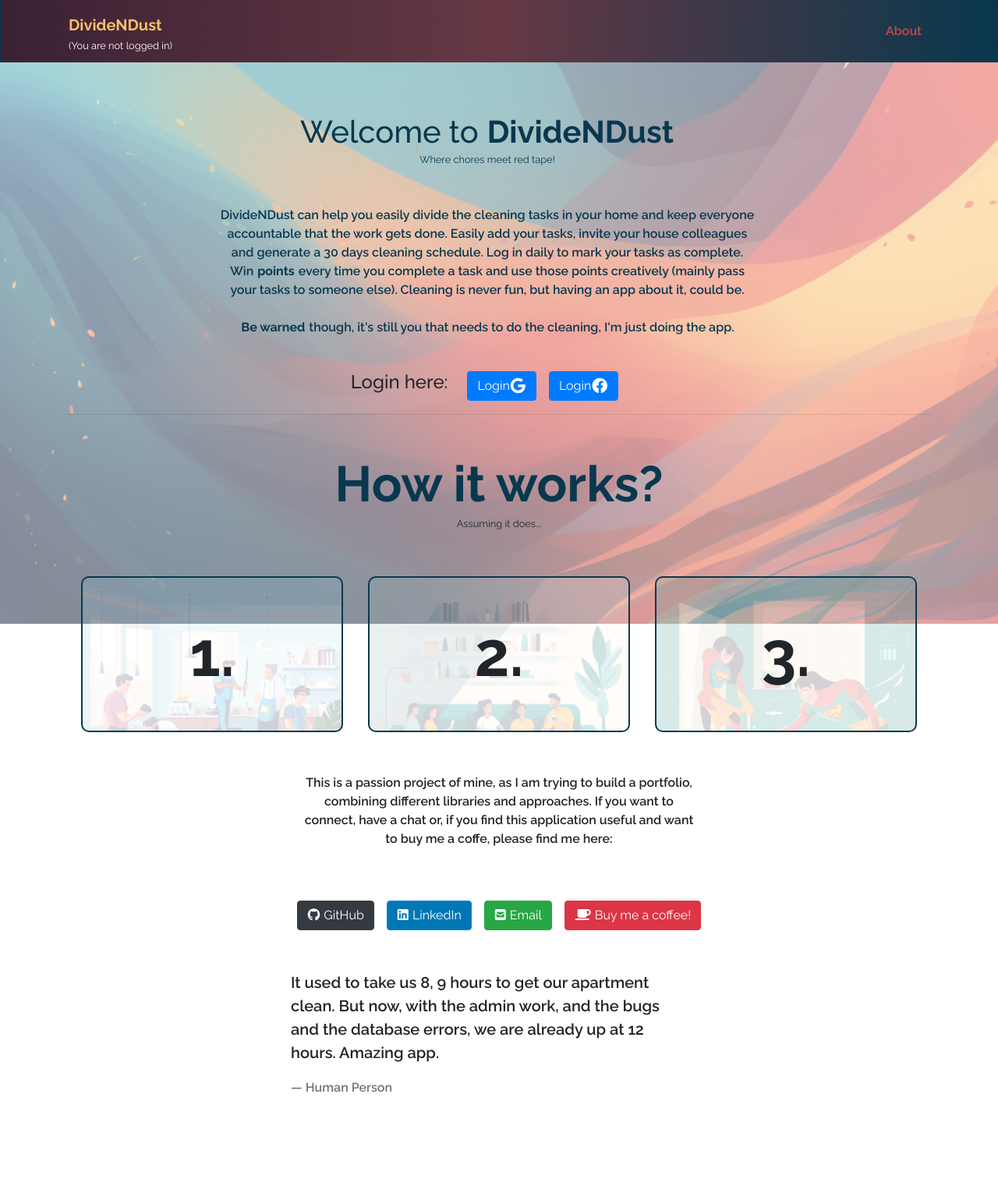
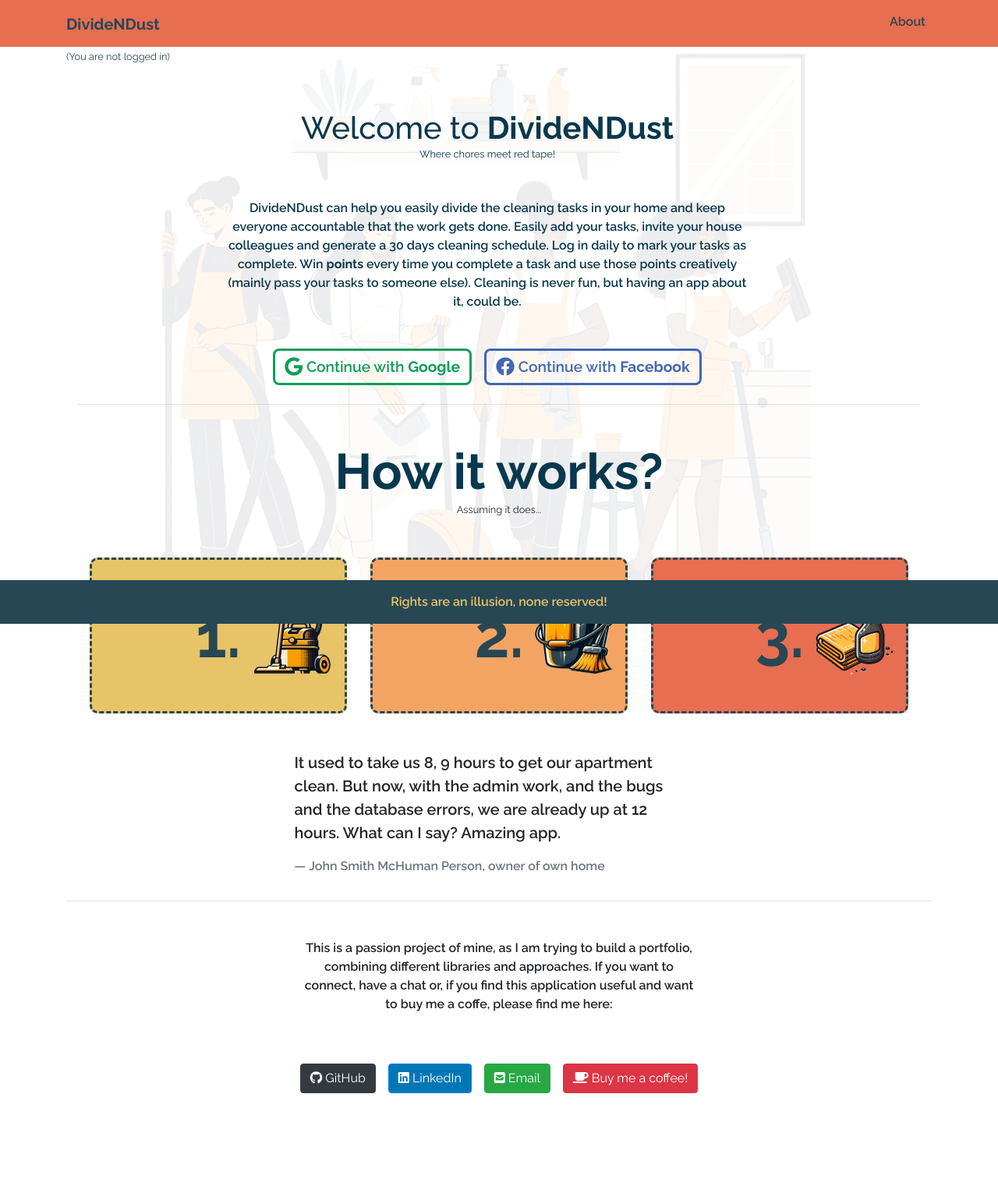
Before and after one commit to DanMGocan/cleandivide, a Flask app: page / in a window 1280 px wide. Shown: the whole page at 78% size. Before the commit the page ends 1401 px from the top, so only its background shows below. Run offline with Flask 3, Linux system fonts and the light colour scheme; some libraries are stand-ins or nearby versions.

Commit message:
Front end work

```diff
--- a/main.py
+++ b/main.py
@@ -2,8 +2,8 @@
 
 from flask import Blueprint, Flask, render_template, request, url_for, flash, redirect, session
 from flask_login import login_required, UserMixin, LoginManager, login_user, logout_user, current_user
+from views.auth import auth_bp, setup_google, setup_facebook, add_or_get_user
 from flask_mail import Mail
-from views.auth import auth_bp, setup_google, setup_facebook, add_or_get_user
 from views.additems import additems_bp
 from views.helpers import helpers_bp, mail
 from views.generator import generator_bp
--- a/static/css/main.css
+++ b/static/css/main.css
@@ -1,26 +1,11 @@
 * {
-    border: 1px dotted rgba(0, 0, 0, 0.0);
-    /* font-family: 'Montserrat', sans-serif;
-    font-family: 'Quicksand', sans-serif; */
   font-family: 'Raleway', sans-serif;
   font-weight: 600;
 }
 
-a {
-    color: var(--hunyadi-yellow);
-}
-
-.custom-box a {
-    color: var(--prussian-blue)
-}
-
-.rounded-custom {
-    border-radius:10%;
-  }
-
-  body::before {
+/* body::before {
     content: "";
-    position: fixed; /* Fixed/sticky position */
+    position: fixed;
     top: 0;
     right: 0;
     bottom: 0;
@@ -28,9 +13,45 @@ a {
     background-image: url("../media/img/background.png");
     background-size: cover;
     background-repeat: no-repeat;
-    opacity: 0.5; /* Add transparency */
-    pointer-events: none; /* Allow clicks to pass through */
-    z-index: -1; /* Sit behind the content */
+    opacity: 0.5;
+    pointer-events: none;
+    z-index: -1;
+  } */
+
+  body {
+    --stop1: 5%;
+    --stop2: 10%;
+    --stop3: 90%;
+    --stop4: 95%;
+    margin: 0;
+    background: linear-gradient(45deg,
+        hsla(197, 37%, 24%, 0.99) 0%,
+        hsla(197, 37%, 24%, 0.99) var(--stop1),
+        hsla(173, 58%, 39%, 0.99) var(--stop1),
+        hsla(173, 58%, 39%, 0.99) var(--stop2),
+        hsla(43, 74%, 66%, 0.7) var(--stop2),
+        hsla(43, 74%, 66%, 0.7) var(--stop3),
+        hsla(27, 87%, 67%, 0.99) var(--stop3),
+        hsla(27, 87%, 67%, 0.99) var(--stop4),
+        hsla(12, 76%, 61%, 0.99) var(--stop4),
+        hsla(12, 76%, 61%, 0.99) 100%);
+    background-size: cover;
+    background-attachment: fixed;
+  }
+
+body::after {
+  content: "";
+  position: fixed;
+  bottom: 0;
+  left: 0;
+  width: 65%;
+  transform: translateX(25%);
+  height: 100%;
+  background-image: url(../media/img/backgroundmain.png);
+  background-size: cover;
+  background-repeat: no-repeat;
+  opacity: 0.08;
+  z-index: -1;
 }
 
 .howitworks {
@@ -41,59 +62,60 @@ a {
 
 .custom-box {
   position: relative;
-    border: 2px var(--prussian-blue) solid;
+  border: 3px var(--charcoal) dashed;
   border-radius: 10px;
   height: 200px;
   overflow: hidden;
   display: flex;
-    justify-content: center; /* Center horizontally */
-    align-items: center;     /* Center vertically */
-    flex-direction: column;   /* Stack child elements vertically */
+  justify-content: center;
+  align-items: center;
+  flex-direction: column;
+  transition: transform 0.3s ease-in-out, border-color 0.3s ease-in-out;
+}
+
+.custom-box img {
+  position: absolute;
+  right: 5%;
+  width: 100px;
+  height: 100px;
+  z-index: 1; /* Ensure image is above the box content but below the number */
+}
+
+.number {
+  font-size: 2em;
+  color: var(--charcoal);
+  position: absolute;
+  top: 50%;
+  left: 50%;
+  transform: translate(-50%, -50%);
+  z-index: 2; /* Ensure number is above the image */
+}
+
+.custom-box:hover {
+  transform: scale(1.07);
+  border-color: var(--charcoal); /* Show border on hover */
+}
+
+.custom-box:hover img {
+  opacity: 0;
+  transition: opacity 0.3s ease-in-out;
 }
 
 /* Background images */
-  #box1::before {
-    content: "";
-    background-image: url('../media/img/index_1.png');
-    /* common background styles */
-    position: absolute;
-    top: 0;
-    left: 0;
-    right: 0;
-    bottom: 0;
-    background-size: cover;
-    opacity: 0.2;
-    z-index: -1;
+#box1 {
+  background-color: var(--saffron);
 }
 
-  #box2::before {
-    content: "";
-    background-image: url('../media/img/index_2.png');
-    /* common background styles */
-    position: absolute;
-    top: 0;
-    left: 0;
-    right: 0;
-    bottom: 0;
-    background-size: cover;
-    opacity: 0.2;
-    z-index: -1;
+#box2 {
+  background-color: var(--sandy-brown);
 }
 
-  #box3::before {
-    content: "";
-    background-image: url('../media/img/index_3.png');
-    position: absolute;
-    top: 0;
-    left: 0;
-    right: 0;
-    bottom: 0;
-    background-size: cover;
-    opacity: 0.2;
-    z-index: -1;
+#box3 {
+  background-color: var(--burnt-sienna);
 }
 
-    .number, .hidden-text {
+.number,
+.hidden-text {
   transition: opacity 0.3s ease-in-out;
   position: absolute;
   width: 100%;
@@ -112,23 +134,30 @@ a {
 
 /* Gradient background for navbar */
 .navbar {
-    background: linear-gradient(90deg, var(--dark-purple), var(--eggplant), var(--prussian-blue));
+  background-color: var(--burnt-sienna) !important;
+  border-bottom: 4px dashed var(--burnt-sienna);
 }
 
 /* Font styles */
 .navbar-brand {
   font-weight: bold;
-    color: var(--hunyadi-yellow) !important;
+  color: var(--charcoal) !important;
 }
 
 .nav-link {
-    color: var(--bittersweet-shimmer) !important;
-    transition: color 0.3s ease-in-out;
+  color: var(--charcoal) !important;
+  transition: color 0.3s ease-in-out, transform 0.3s ease-in-out;
 }
 
 .nav-link:hover {
-    color: var(--hunyadi-yellow) !important;
+  color: var(--persian-green) !important;
+  transform: scale(1.2);
 }
+
+#signedAs {
+  color: var(--charcoal)
+}
+
 
 #index-title-section {
   color: var(--prussian-blue);
@@ -138,24 +167,20 @@ a {
   background-color: rgb(0, 119, 181);
 }
 
-
-
-.question-button {
-  color: var(--hunyadi-yellow);
-  background-color: var(--dark-purple);
-}
-
 #google-button {
   font-size: 1.2rem;
   font-weight: 700;
-  border: 2px rgb(15 157 88) solid;
-  color: #0f9d58; /* Initial Google green color */
+  border: 3px rgb(15 157 88) solid;
+  border-radius: 8px;
+  color: #0f9d58;
+  /* Initial Google green color */
   transition: background-color 0.3s ease, color 0.3s ease;
 }
 
 
 #google-button:hover {
-  background-color: #0f9d58; /* Google green color on hover */
+  background-color: #0f9d58;
+  /* Google green color on hover */
   color: white;
 }
 
@@ -167,11 +192,45 @@ a {
   color: white;
 }
 
+#facebook-button {
+  font-size: 1.2rem;
+  font-weight: 700;
+  border: 3px rgb(66 103 178) solid;
+  border-radius: 8px;
+  color: #4267B2;
+  /* Initial Google green color */
+  transition: background-color 0.3s ease, color 0.3s ease;
+}
+
+
+#facebook-button:hover {
+  background-color: #4267B2;
+  /* Google green color on hover */
+  color: white;
+}
+
+#facebook-button i.fa-google {
+  transition: color 0.3s ease;
+}
+
+#facebook-button:hover i.fa-google {
+  color: white;
+}
+
 .default-dashboard-button {
-  font-weight: 600;
-  color: var(--dark-purple);
-  background-color: var(--hunyadi-yellow);
+  background-color: var(--charcoal);
+  color: var(--saffron);
+  transition: background-color 0.3s, color 0.3s; /* smooth transition */
+  padding: 10px;
+  font-weight: bold;
+  border:2px dashed var(--charcoal)
 }
+
+.default-dashboard-button:hover {
+  background-color: var(--saffron);
+  color: var(--charcoal);
+}
+
 
 /* Custom tooltip */
 .custom-tooltip {
@@ -181,8 +240,25 @@ a {
   padding: 5px 10px;
   border-radius: 4px;
   font-size: 12px;
-  z-index: 100000; /* Make sure it appears above other content */
-  pointer-events: none; /* Ensure the tooltip doesn't interfere with clicks */
+  z-index: 100000;
+  /* Make sure it appears above other content */
+  pointer-events: none;
+  /* Ensure the tooltip doesn't interfere with clicks */
   display: none;
   opacity: 0.8;
 }
+
+.footer {
+  color: var(--saffron);
+  background-color: var(--charcoal) !important;
+  position: fixed;
+  bottom: 0;
+  width: 100%;
+  text-align: center;
+  z-index: 1; /* Ensure the footer sits below the image */
+}
+
+.footer a {
+  color: var(--charcoal) !important;
+  transition: color 0.3s ease-in-out;
+}
--- a/static/css/variables.css
+++ b/static/css/variables.css
@@ -7,4 +7,12 @@
     --bittersweet-shimmer: hsla(4, 52%, 52%, 1);
     --prussian-blue: hsla(199, 79%, 17%, 1);
     --jasper: hsla(8, 73%, 58%, 1);
+
+    --charcoal: hsla(197, 37%, 24%, 1);
+    --persian-green: hsla(173, 58%, 39%, 1);
+    --saffron: hsla(43, 74%, 66%, 1);
+    --sandy-brown: hsla(27, 87%, 67%, 1);
+    --burnt-sienna: hsla(12, 76%, 61%, 1);
+
+
   }
--- a/static/js/index.js
+++ b/static/js/index.js
@@ -1,3 +1,4 @@
+//
 document.addEventListener('DOMContentLoaded', (event) => {
     const customBoxes = document.querySelectorAll('.custom-box');
 
--- a/static/js/main.js
+++ b/static/js/main.js
@@ -51,3 +51,20 @@ if (window.location.hash && window.location.hash == '#_=_') {
         document.body.scrollLeft = scroll.left;
     }
 }
+
+// Gradient change on scroll
+window.addEventListener('scroll', handleScroll);
+
+function handleScroll() {
+  const scrollTop = window.scrollY;
+  const scrollPercent = scrollTop / (document.body.scrollHeight - window.innerHeight);
+  const offset = scrollPercent * 7;  // 5% max offset
+
+  document.body.style.setProperty('--stop1', `${5 + offset}%`);
+  document.body.style.setProperty('--stop2', `${10 + offset}%`);
+  document.body.style.setProperty('--stop3', `${90 - offset}%`);
+  document.body.style.setProperty('--stop4', `${95 - offset}%`);
+}
+
+// Initial call to set the gradient on page load
+handleScroll();
--- a/templates/base.html
+++ b/templates/base.html
@@ -9,9 +9,8 @@
     <!-- Bootstrap CSS -->
     <link rel="stylesheet" href="https://stackpath.bootstrapcdn.com/bootstrap/4.3.1/css/bootstrap.min.css"
         integrity="sha384-ggOyR0iXCbMQv3Xipma34MD+dH/1fQ784/j6cY/iJTQUOhcWr7x9JvoRxT2MZw1T" crossorigin="anonymous">
-
+    <link rel="stylesheet" href="{{ url_for('static', filename= 'css/main.css') }}">
     <link rel="stylesheet" href="{{ url_for('static', filename= 'css/variables.css') }}">
-    <link rel="stylesheet" href="{{ url_for('static', filename= 'css/main.css') }}">
     {% block custom_css %} {% endblock %}
     <!-- Fonts -->
     <link rel="preconnect" href="https://fonts.googleapis.com">
@@ -30,11 +29,6 @@
         <div class="container">
             <div class="d-flex flex-column">
                 <a class="navbar-brand font-weight-bold mb-0 pb-0" href="{{ url_for('main') }}">DivideNDust</a>
-                {% if current_user.is_authenticated %}
-                <small class="text-white mt-0 pt-0">(Signed in as {{ user_id }}, {{ table_owner_title }} <a href="/logout">Logout</a>)</small>
-                {% else %}
-                <small class="text-white mt-0 pt-0">(You are not logged in)</small>
-                {% endif %}
             </div>
             <button class="navbar-toggler" type="button" data-toggle="collapse" data-target="#navbarNav"
                 aria-controls="navbarNav" aria-expanded="false" aria-label="Toggle navigation">
@@ -50,10 +44,7 @@
                 <!-- Conditional to show login or logout, depending if the user is logged in -->
                 {% if current_user.is_authenticated %}
                 <li class="nav-item">
-                    <a href="{{ url_for('profile_bp.user_profile', user_id=user_id) }}">My Profile</a>
-                </li>
-                <li class="nav-item">
-                    <a class="nav-link text-white" href="/logout">Logout</a>
+                    <a class="nav-link text-white" href="{{ url_for('profile_bp.user_profile', user_id=user_id) }}">My Profile</a>
                 </li>
                 <li class="nav-item">
                     <a class="nav-link text-white" href="/viewdata">View and Delete Data</a>
@@ -80,7 +71,16 @@
             </div>
         </div>
     </nav>
-    <div style="height: 80px"> </div>
+    <div style="height: 60px"> </div>
+
+    <div class="container py-0 my-0" id="signedAs">
+        {% if current_user.is_authenticated %}
+        <small class="">(Signed in as {{ user_id }}, {{ table_owner_title }}) <a href="/logout">Logout</a></small>
+        {% else %}
+        <small class="">(You are not logged in)</small>
+        {% endif %}
+    </div>
+
 
     <!-- Container for flash message -->
     <div class="container mt-2">
@@ -99,6 +99,15 @@
         {% block content %}
         {% endblock %}
     </main>
+
+
+    <div style="height: 80px"> </div>
+    <footer class="footer mt-4 py-3">
+        <p class="my-auto">Rights are an illusion, none reserved!</p>
+        <!-- ...other footer content... -->
+    </footer>
+
+
 
     <!-- Optional JavaScript -->
     {% block scripts %}
--- a/templates/index.html
+++ b/templates/index.html
@@ -5,6 +5,7 @@
 <link rel="stylesheet" href="{{ url_for('static', filename= 'css/index.css') }}">
 
 {% endblock %}
+<div class="container">
 
 <div class="row col-12 d-flex flex-column justify-content-center align-items-center" id="index-title-section">
     <h1 class="text-center mt-5 mb-0 col-12">Welcome to <strong>DivideNDust</strong></h1>
@@ -18,21 +19,18 @@
         time you complete a task and use those points creatively (mainly pass your tasks to
         someone else). Cleaning is never fun, but having an app about it, could be.
         <br>
-        <br>
-        <strong>Be warned</strong> though,
-        it's still you that needs to do the cleaning, I'm just doing the app.</p>
+
 </div>
 <br>
 
 <div class="row col-12 d-flex justify-content-center align-items-center">
-  <span class="mr-3 h4">Login here:</span>
 
-  <a href="/login" class="btn btn-primary square-btn mx-2">
-      Login <i class="fa-brands fa-google fa-lg"></i>
+  <a href="/login" class="btn mx-2 my-2 my-auto-lg" id="google-button">
+    <p class="my-auto"><i class="fa-brands fa-google fa-lg"></i> Continue with <strong>Google</strong></p>
   </a>
 
-  <a href="/login/facebook" class="btn btn-primary square-btn mx-2">
-      Login <i class="fa-brands fa-facebook fa-lg"></i>
+  <a href="/login/facebook" class="btn mx-2" id="facebook-button">
+    <p class="my-auto"><i class="fa-brands fa-facebook fa-lg"></i> Continue with <strong>Facebook</strong></p>
   </a>
 </div>
 
@@ -49,31 +47,52 @@
         <div class="row">
             <div class="mt-4 mt-md-1 col-md-4">
               <div class="custom-box" id="box1">
+                <img src='../static/media/img/vaccum.png' class="my-auto" alt='Image 1'>
+
                 <div class="number mx-auto my-auto">1.</div>
-                <div class="hidden-text"><a href="{{ url_for('auth_bp.login')}}">Login</a> here, using your Google account.
-                To save all your tasks, flatmates and rooms, we need users to be logged in.</div>
+                <div class="hidden-text">
+                  <p class="p-3 my-auto">First, login. If you have received an e-mail invitaiton, you should already be part of a house
+                  and maybe even have a task assigned. If not, you have the option to become a <strong>House Master</strong> and create
+                  a cleaning schedule yourself.</p>
+                </div>
               </div>
             </div>
             <div class="mt-4 mt-md-1 col-md-4">
               <div class="custom-box" id="box2">
+                <img src='../static/media/img/bucket.png' class="my-auto" alt='Image 1'>
+
                 <div class="number mx-auto my-auto">2.</div>
-                <div class="hidden-text">Start adding rooms you need cleaned, flatmates and tasks.
-                    Every task is worth a certain number of points (add the points based <strong>strictly</strong>
-                    on the difficulty, not on the frequency).
+                <div class="hidden-text">
+                  <p class="p-3 my-auto">Start adding tasks that need done and invite your flat mates. You assign each task a difficulty,
+                  from 1 to 20 and based on this, the "algorithm" divides all that tasks between flat mates. You can create a cleaning
+                  schedule for the next 30 days.</p>
                 </div>
               </div>
             </div>
             <div class="mt-4 mt-md-1 col-md-4">
               <div class="custom-box" id="box3">
+                <img src='../static/media/img/cloth.png' class="my-auto" alt='Image 1'>
+
                 <div class="number mx-auto my-auto">3.</div>
-                <div class="hidden-text">When you click "Generate", the algorith divides all the tasks
-                    equally between participants and sends your flatmates an invitation. Once they join
-                    they can see exactly what needs to be done today, tomorrow, etc.
+                <div class="hidden-text">
+                  <p class="p-3 my-auto">Login daily to mark your tasks as complete and win points that you can then use to pass these
+                  cleaning tasks to someone else, skip them or just procrastinate (as usual) and then feel bad about yourself.</p>
                 </div>
               </div>
             </div>
           </div>
     </div>
+
+    <div class="row col-12 d-flex justify-content-center align-items-center mt-5 ">
+      <blockquote cite="Human Person" class=" blockquote col-md-6">
+        <p>It used to take us 8, 9 hours to get our apartment clean. But now, with the admin work,
+        and the bugs and the database errors, we are already up at 12 hours. What can I say? Amazing app. </p>
+        <footer class="blockquote-footer">John Smith McHuman Person, owner of own home</footer>
+      </blockquote>
+    </div>
+    </div>
+
+    <hr>
 
     <div class="col-12 d-flex flex-column justify-content-center align-items-center mt-5" id="index-contact-section">
         <p class="col-md-6 text-center mt-0 pt-0">This is a passion project of mine, as I am trying
@@ -104,13 +123,7 @@
     </a>
 </div>
 
-<div class="row col-12 d-flex justify-content-center align-items-center mt-4 ">
-  <blockquote cite="Human Person" class=" blockquote col-md-6">
-    <p>It used to take us 8, 9 hours to get our apartment clean. But now, with the admin work,
-    and the bugs and the database errors, we are already up at 12 hours. Amazing app. </p>
-    <footer class="blockquote-footer">Human Person</footer>
-  </blockquote>
-</div>
+
 
 
 {% block scripts %}
```
Also changed, not shown: TODO.md (+3 -1 lines), static/css/add.css (+4 -37 lines), templates/add.html (+25 -86 lines), views/additems.py (+6 -1 lines), database.db, static/media/img/backgroundmain.png (added), static/media/img/bucket.png (added), static/media/img/cloth.png (added), static/media/img/dustpan.png (added), static/media/img/romansoldiers.png (added), static/media/img/vaccum.png (added). Lines whose indentation alone changed are shown as unchanged.
